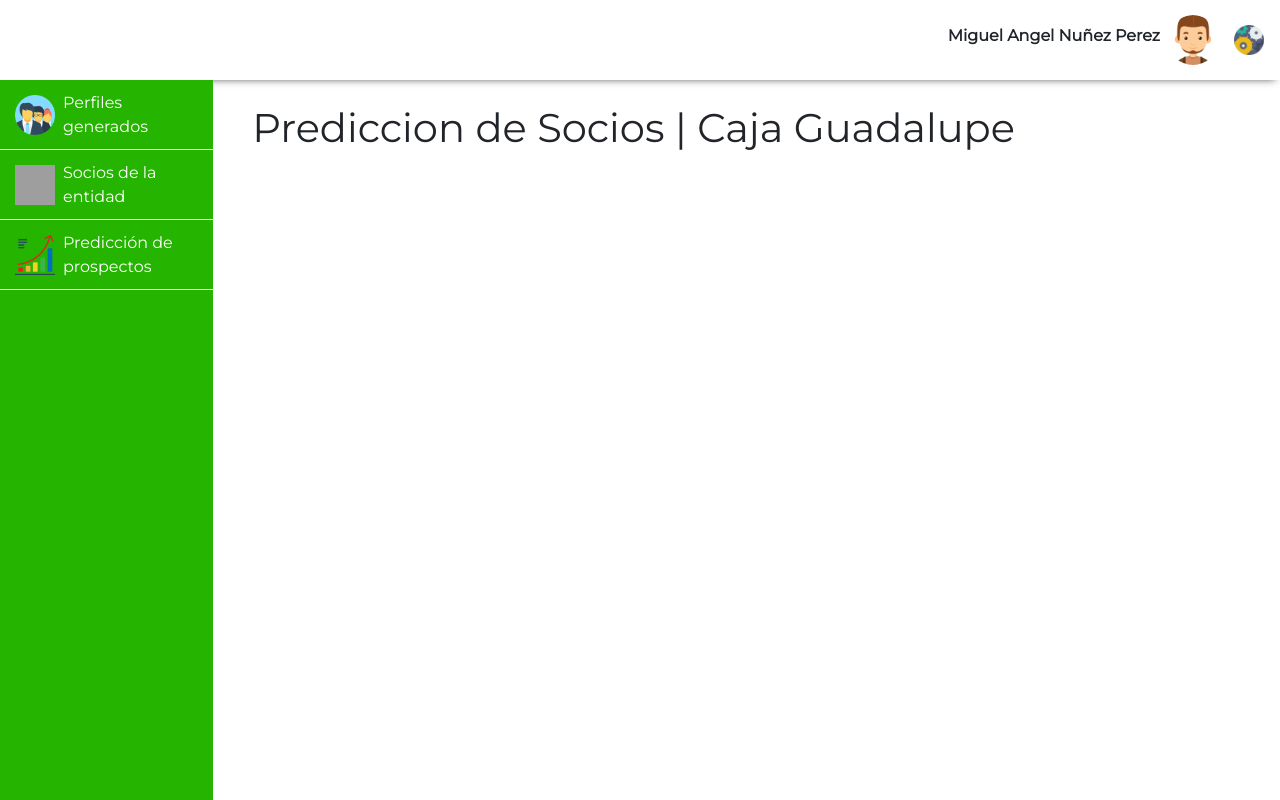
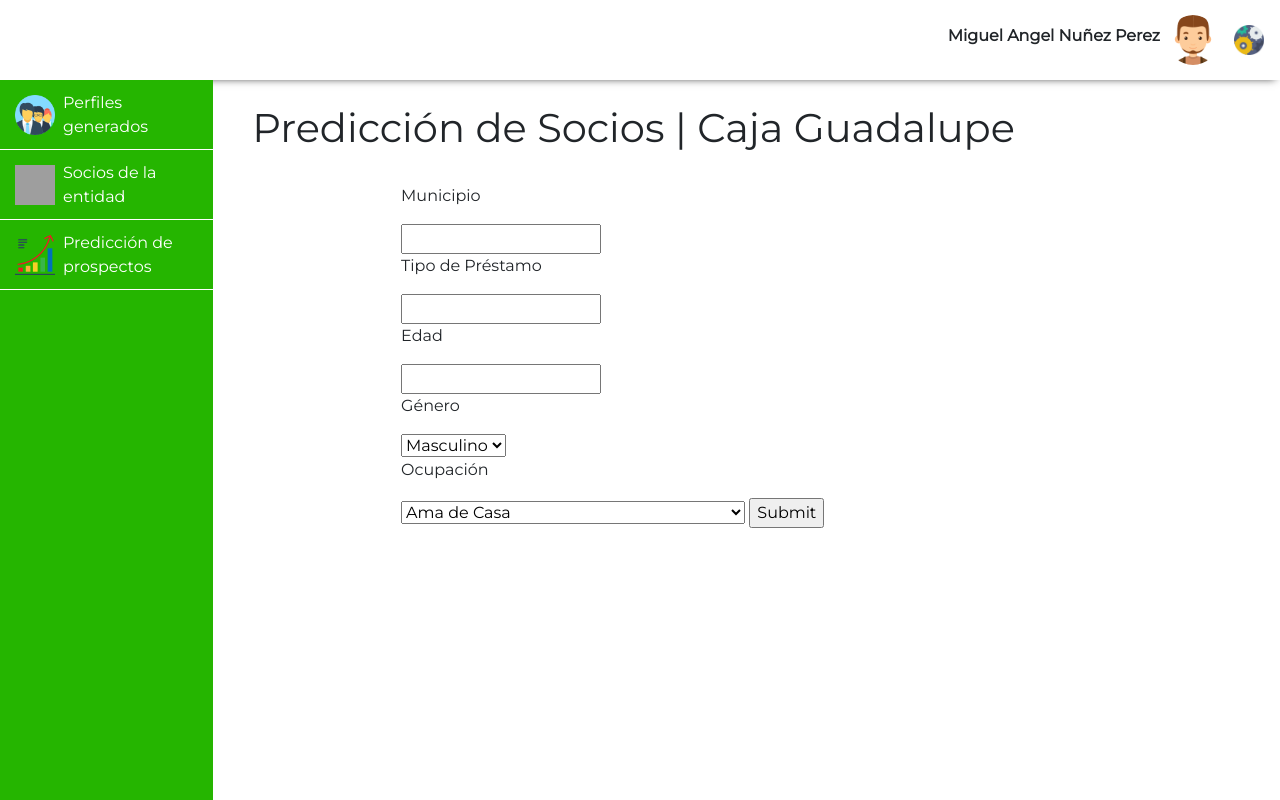
Before and after one commit to Pixele9/hackafest, a Django app: page /prediccion/ in a window 1280 px wide. Run offline with Django 3.2, Linux system fonts and the light colour scheme; some libraries are stand-ins or nearby versions; grey boxes are pictures that could not be loaded.

Commit message:
prospect prediction - form added

```diff
--- a/banco/Apps/analisis/templates/prediccion.html
+++ b/banco/Apps/analisis/templates/prediccion.html
@@ -1,8 +1,48 @@
 {% extends 'index.html' %}
 {% load static %}
-{% block seccion %}Prediccion de Socios{% endblock seccion %}
+{% block seccion %}Predicción de Socios{% endblock seccion %}
 {% block content %}
 <div class="col-8 offset-2 perfil-container">
-
+<div class="row flex-md-row flex-column">
+    <form action="">
+        <p for="">Municipio</p>
+        <input type="text">
+        <p for="">Tipo de Préstamo</p>
+        <input type="text">
+        <p for="">Edad</p>
+        <input type="number">
+        <p for="">Género</p>
+        <select name="genero" id="genero">
+            <option value="M">Masculino</option>
+            <option value="F">Femenino</option>
+        </select>
+        <p for="">Ocupación</p>
+        <select name="ocupacion" id="ocupacion">
+            <option value="AMADECASA">Ama de Casa</option>
+            <option value="COMPRAVENTAARTICULOSDEBONETERIA">Compra Venta de Artículos de Bonetería</option>
+            <option value="COMPRAVENTAARTICULOSDEMERCERIA ">Compra Venta de Artículos de Mercería</option>
+            <option value="COMPRAVENTAARTICULOSPARAREGALO">Compra Venta de Artículos para Regalo</option>
+            <option value="COMPRAVENTADEACCESORIOSPMUJER">Compra Venta de Accesorios para Mujer</option>
+            <option value="COMPRAVENTADEACEITEQUEMADO">Compra Venta de Aceite Quemado</option>
+            <option value="COMPRAVENTADEAUTOMOVILESUSADOS ">Compra Venta de Automóviles Usados</option>
+            <option value="COMPRAVENTADECALZADO">Compra Venta de Calzado</option>
+            <option value="COMPRAVENTADECARNE(CARNICERIA)">Compra Venta de Carne (Carnicería)</option>
+            <option value="COMPRAVENTADECARNEDEAVES">Compra Venta de Carne de Aves</option>
+            <option value="COMPRAVENTADECARNEDERESGANADO">Compra Venta de Carne de Res Ganado</option>
+            <option value="CRIAYEXPLOTACIONDEGANADOOVINO">Cría y Explotación de Ganado Ovino</option>
+            <option value="CRIAYEXPLOTACIONDEPOLLOS">Cría y Explotación de Pollos</option>
+            <option value="CULTIVODECHIA">Cultivo de Chía</option>
+            <option value="CULTIVODEJITOMATE">Cultivo de Jitomate</option>
+            <option value="CULTIVODEMAIZ">Cultivo de Maíz</option>
+            <option value="CULTIVODETOMATE">Cultivo de Tomate</option>
+            <option value="EMPLEADO">Empleado</option>
+            <option value="GANADOCAPRINO">Ganado Caprino</option>
+            <option value="GANADOPORCINO">Ganado Porcino</option>
+            <option value="GANADOVACUNODECARNE">Ganado Vacuno de Carne</option>
+            <option value="GANADOVACUNODELECHE">Ganado Vacuno de Leche</option>
+        </select>
+        <input type="submit" value="Submit">
+    </form>
+</div>
 </div>
 {% endblock content %}
```
